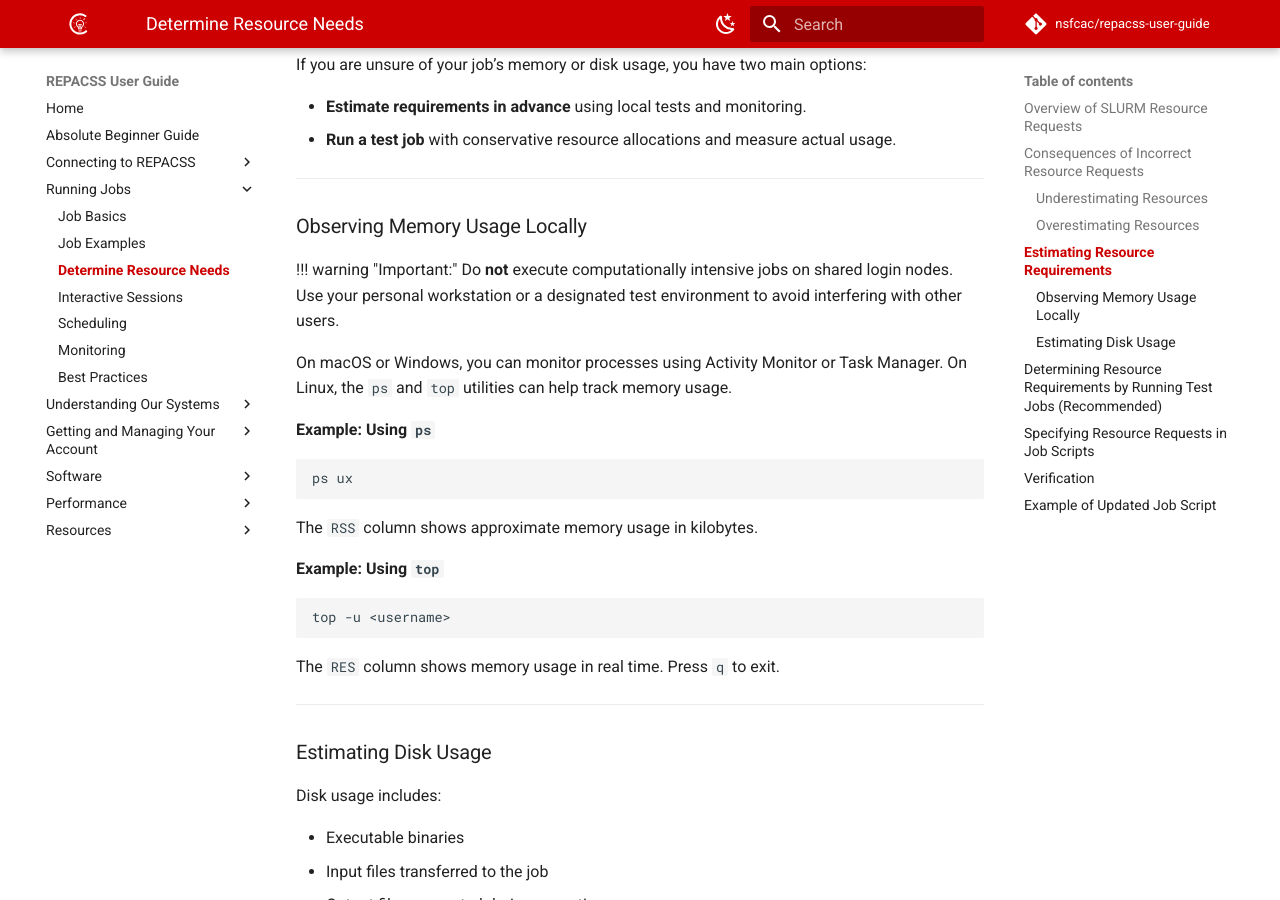
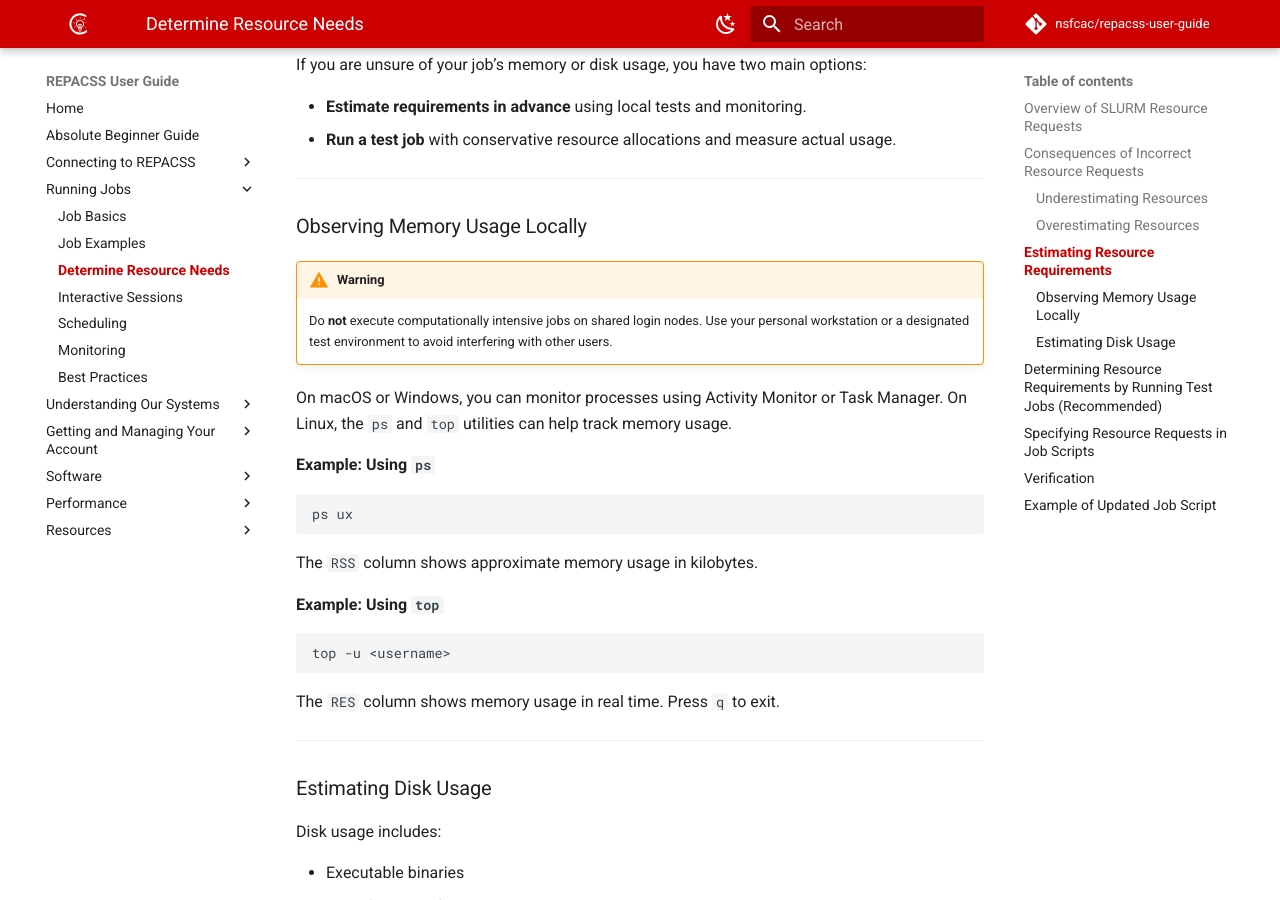
Before and after one commit to nsfcac/repacss-user-guide, an MkDocs documentation site: the page built from docs/running-jobs/determining-resource-requirements.md, in a window 1280 px wide and 900 px high, scrolled down 1127 px. Built offline with MkDocs 1.6.1 and Material for MkDocs 9.7.7, drawn with Linux system fonts in a browser that asks for light colours; comment, search, counter and statistics services are not loaded.

Commit message:
Update determining-resource-requirements.md

```diff
--- a/docs/running-jobs/determining-resource-requirements.md
+++ b/docs/running-jobs/determining-resource-requirements.md
@@ -41,7 +41,8 @@ If you are unsure of your job’s memory or disk usage, you have two main option
 ---
 
 ### Observing Memory Usage Locally
-!!! warning "Important:" Do **not** execute computationally intensive jobs on shared login nodes. Use your personal workstation or a designated test environment to avoid interfering with other users.
+!!! warning
+    Do **not** execute computationally intensive jobs on shared login nodes. Use your personal workstation or a designated test environment to avoid interfering with other users.
 
 On macOS or Windows, you can monitor processes using Activity Monitor or Task Manager. On Linux, the `ps` and `top` utilities can help track memory usage.
 
```
